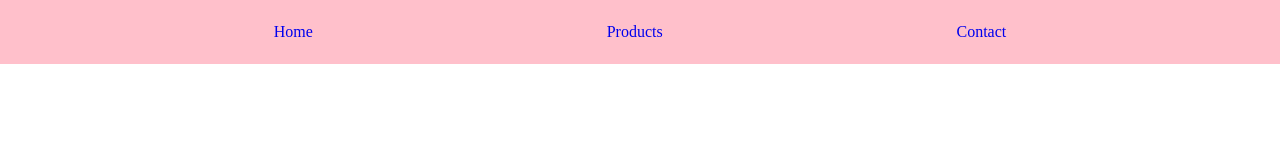
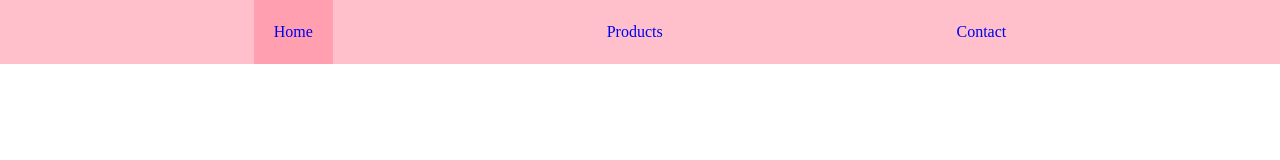
Before and after one commit to sbillsborough/ooh-la-wax-melts-website, a plain HTML site: page index.html in a window 1280 px wide. Drawn offline with Linux system fonts and the light colour scheme.

Commit message:
set a background colour to the active/current link

```diff
--- a/assets/CSS/style.css
+++ b/assets/CSS/style.css
@@ -26,3 +26,7 @@
 .topnav a:hover {
   background: #ff9faf;
 }
+
+.topnav a.active {
+  background: #ff9faf;
+}
```
